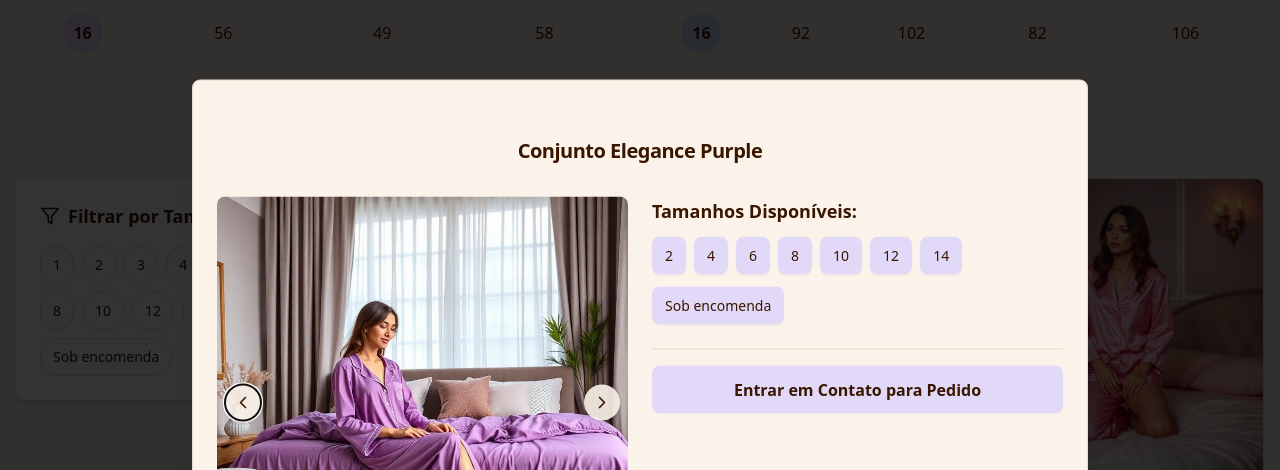
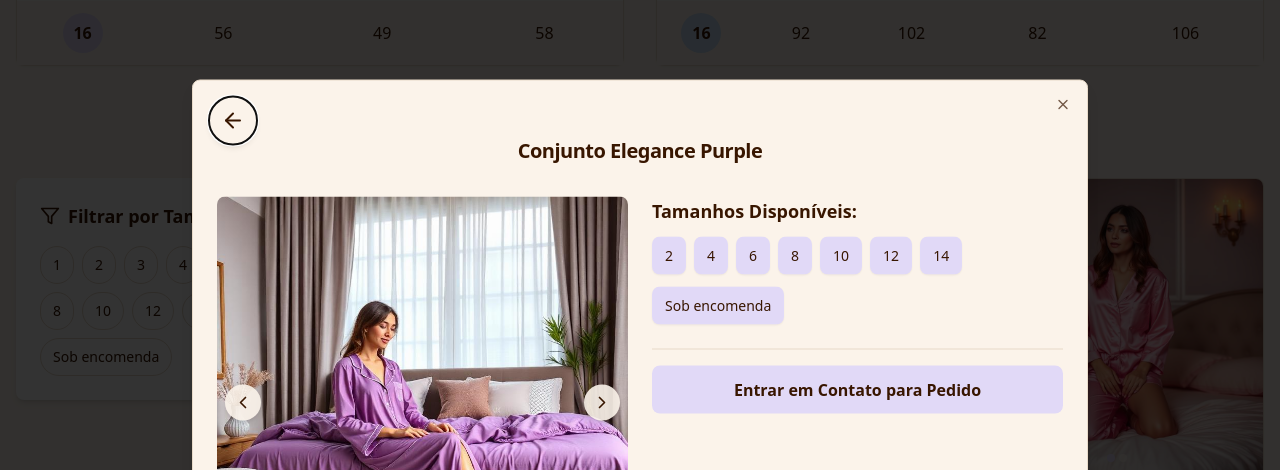
Before and after one commit to tiagolauer/algora-showcase-emporium, a React (Vite) app: page / in a window 1280 px wide. Both pictures are taken after a click on the element 482 px from the left and 1257 px from the top of the page. Shown: the part 857-1327 px from the top of the page. Built offline with nearby package versions, Linux system fonts and the light colour scheme.

Commit message:
Fix modal close button
Correct the modal close button visibility.

```diff
--- a/src/components/ProductModal.tsx
+++ b/src/components/ProductModal.tsx
@@ -29,12 +29,11 @@ const ProductModal = ({ product, isOpen, onClose }: ProductModalProps) => {
 
   return (
     <Dialog open={isOpen} onOpenChange={onClose}>
-      <DialogContent className="max-w-4xl w-full max-h-[90vh] overflow-y-auto p-4 sm:p-6 [&>button]:hidden">
+      <DialogContent className="max-w-4xl w-full max-h-[90vh] overflow-y-auto p-4 sm:p-6">
         {/* Botão de Fechar com Seta */}
         <button
           onClick={onClose}
-          className="absolute top-4 left-4 z-10 bg-background/90 hover:bg-background
-                     text-foreground p-3 rounded-full shadow-md transition-colors"
+          className="algora-modal-close-btn"
         >
           <ArrowLeft className="w-6 h-6" />
         </button>
--- a/src/index.css
+++ b/src/index.css
@@ -142,4 +142,15 @@
   .algora-filter-active {
     @apply bg-accent text-accent-foreground shadow-md;
   }
+
+  /* Esconder o botão X padrão do Dialog */
+  [data-radix-dialog-content] > button[data-radix-dialog-close] {
+    display: none !important;
+  }
+
+  /* Garantir que nosso botão customizado apareça */
+  .algora-modal-close-btn {
+    @apply absolute top-4 left-4 z-50 bg-background/90 hover:bg-background
+           text-foreground p-3 rounded-full shadow-md transition-colors !important;
+  }
 }
```
